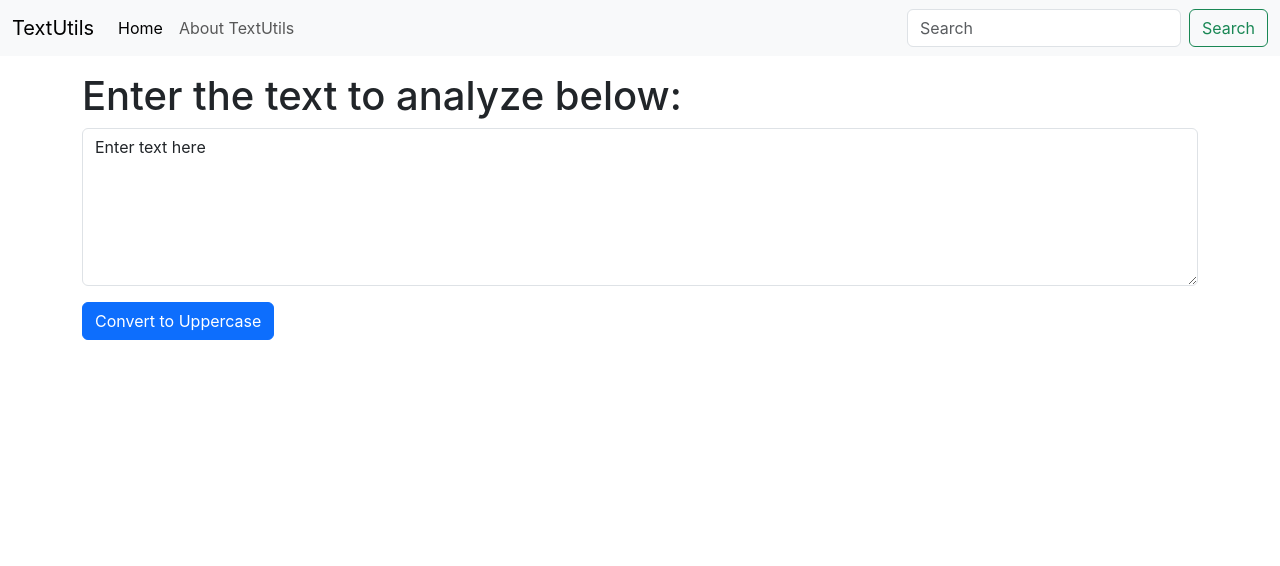
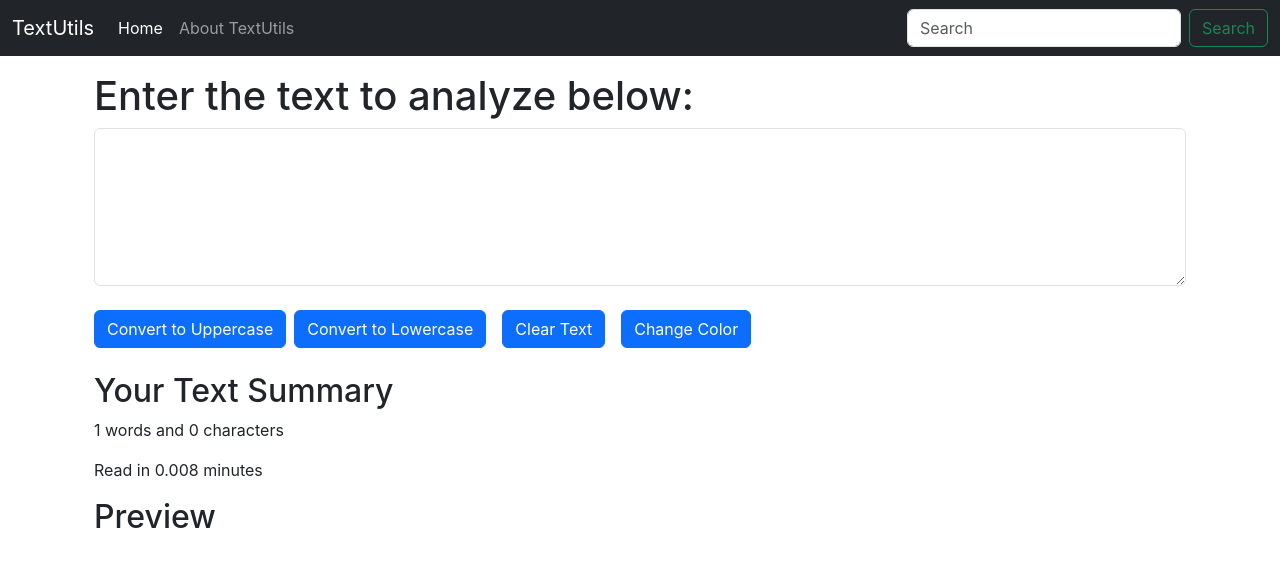
Before and after one commit to theamishthapa/TextUtils, a React (Create React App) app: page / in a window 1280 px wide. Shown: the top 566 px of the page. Built offline with nearby package versions, Linux system fonts and the light colour scheme.

Commit message:
added clear text and change bg color functionality

```diff
--- a/src/components/Navbar.js
+++ b/src/components/Navbar.js
@@ -3,7 +3,7 @@
 
 export default function Navbar(props) {
   return (
-    <nav className="navbar navbar-expand-lg bg-body-tertiary">
+    <nav className="navbar navbar-expand-lg  navbar-dark bg-dark">
       <div className="container-fluid">
         <a className="navbar-brand" href="#">
           {props.title}
--- a/src/components/TextForm.js
+++ b/src/components/TextForm.js
@@ -1,9 +1,16 @@
 import React, { useState } from "react";
 
 export default function TextForm(props) {
+  const [bgColor, setBgColor] = useState("white");
+
   const handleUpClick = () => {
     // console.log("uppercase was clicked" + text);
     let newText = text.toUpperCase();
+    setText(newText);
+  };
+
+  const handleLowClick = () => {
+    let newText = text.toLowerCase();
     setText(newText);
   };
 
@@ -11,9 +18,25 @@
     setText(event.target.value);
   };
 
-  const [text, setText] = useState("Enter text here");
+  const handleClearClick = () => {
+    setText("");
+  };
+
+  let clicked = true;
+  const handleChangeColor = () => {
+    if (clicked === true) {
+      document.getElementById("myBox").style.backgroundColor = "red";
+      clicked = false;
+    } else if (clicked === false) {
+      document.getElementById("myBox").style.backgroundColor = "white";
+      clicked = true;
+    }
+  };
+
+  const [text, setText] = useState("");
   return (
-    <div>
+    <>
+      <div className="container">
         <h1>{props.heading}</h1>
         <div className="mb-3">
           <textarea
@@ -28,6 +51,33 @@
         <button className="btn btn-primary" onClick={handleUpClick}>
           Convert to Uppercase
         </button>
+
+        <button className="btn btn-primary mx-2" onClick={handleLowClick}>
+          Convert to Lowercase
+        </button>
+
+        <button className="btn btn-primary mx-2" onClick={handleClearClick}>
+          Clear Text
+        </button>
+
+        <button
+          className="btn btn-primary mx-2 my-2"
+          onClick={handleChangeColor}
+        >
+          Change Color
+        </button>
       </div>
+
+      <div className="container my-3">
+        <h2>Your Text Summary</h2>
+        <p>
+          {text.split(" ").length} words and {text.length} characters
+        </p>
+        <p>Read in {text.split(" ").length * 0.008} minutes</p>
+
+        <h2>Preview</h2>
+        <p>{text}</p>
+      </div>
+    </>
   );
 }
```
Lines whose indentation alone changed are shown as unchanged.
